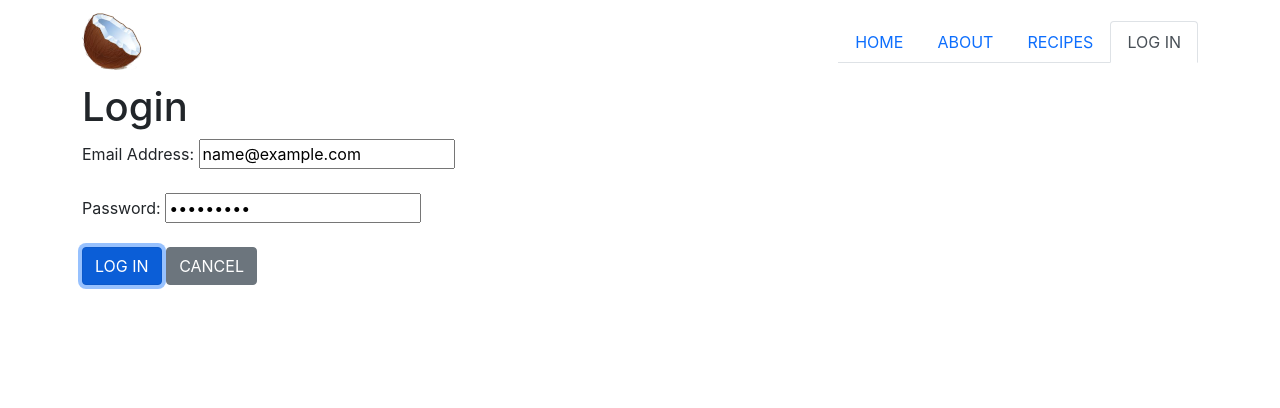
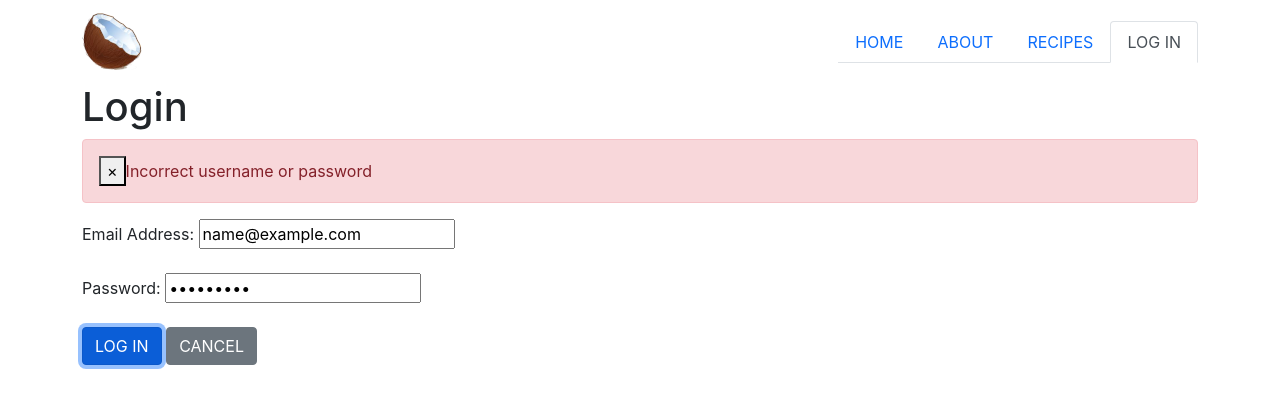
Before and after one commit to Backwards-Clock/predictive-hire-challenge, a React (Create React App) app: page /login in a window 1280 px wide. Both pictures are taken after typing "name@example.com", "Sample123" into the empty fields and a click on the button "LOG IN". Shown: the top 408 px of the page. Built offline with nearby package versions, Linux system fonts and the light colour scheme.

Commit message:
Add error message for incorrect username or password

```diff
--- a/src/pages/Login.tsx
+++ b/src/pages/Login.tsx
@@ -1,7 +1,7 @@
-import * as React from "react";
+import { useState } from "react";
 import { object as yup, string } from "yup";
 import { Formik, Form, Field, FieldProps } from "formik";
-import { Button, Container } from "reactstrap";
+import { Alert, Button, Container } from "reactstrap";
 import { useHistory } from "react-router-dom";
 import { login } from "../services/api";
 
@@ -18,6 +18,8 @@ const schema = yup().shape({
 });
 
 const Login = () => {
+  const [error, setError] = useState("");
+  const [alertOpen, setAlertOpen] = useState(false);
   let history = useHistory();
 
   const handleSuccess = ({ token }: { token: string }) => {
@@ -36,12 +38,20 @@ const Login = () => {
       const result = login(variables);
       handleSuccess(result);
     } catch (error) {
-      console.error(error);
+      setError(error.message);
+      setAlertOpen(true);
     }
   };
 
   return (
     <Container>
+      <Alert
+        color="danger"
+        isOpen={alertOpen}
+        toggle={() => setAlertOpen(false)}
+      >
+        {error}
+      </Alert>
       <Formik
         initialValues={{ username: "", password: "" }}
         validationSchema={schema}
```
